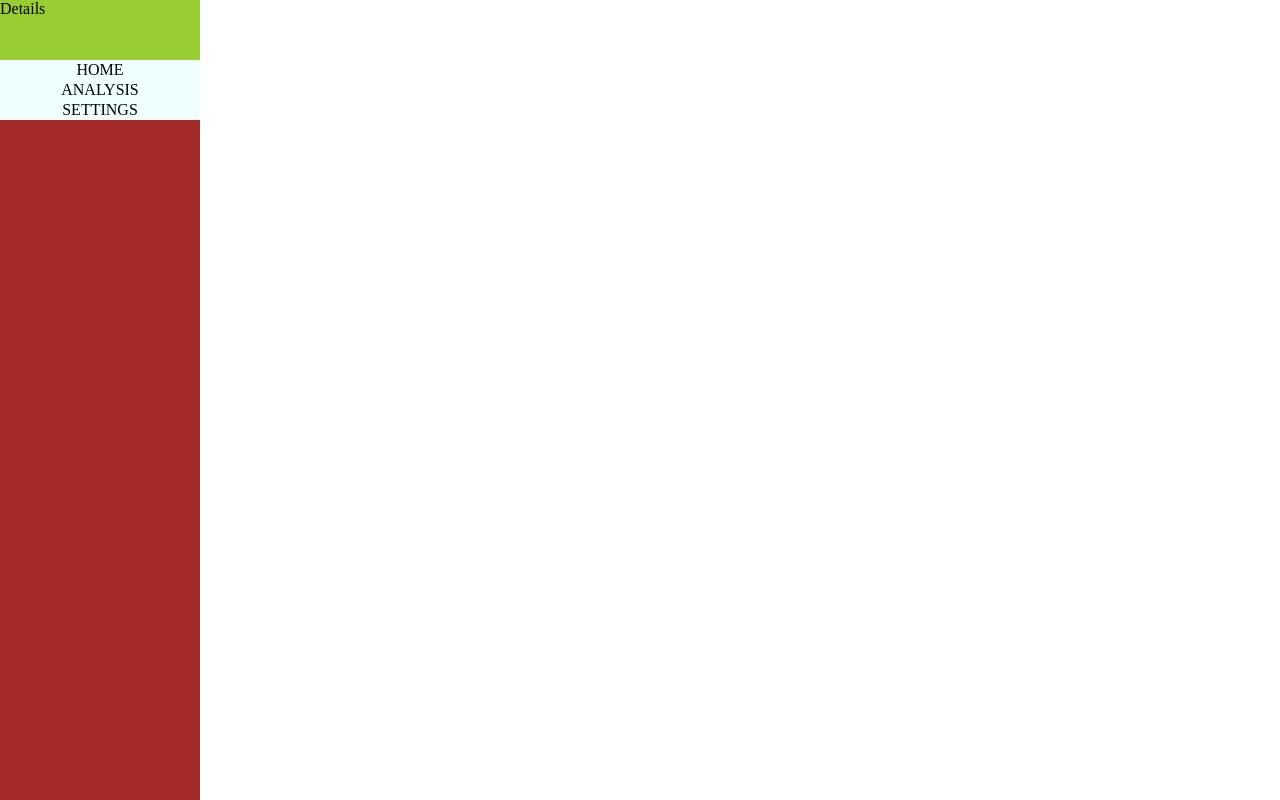
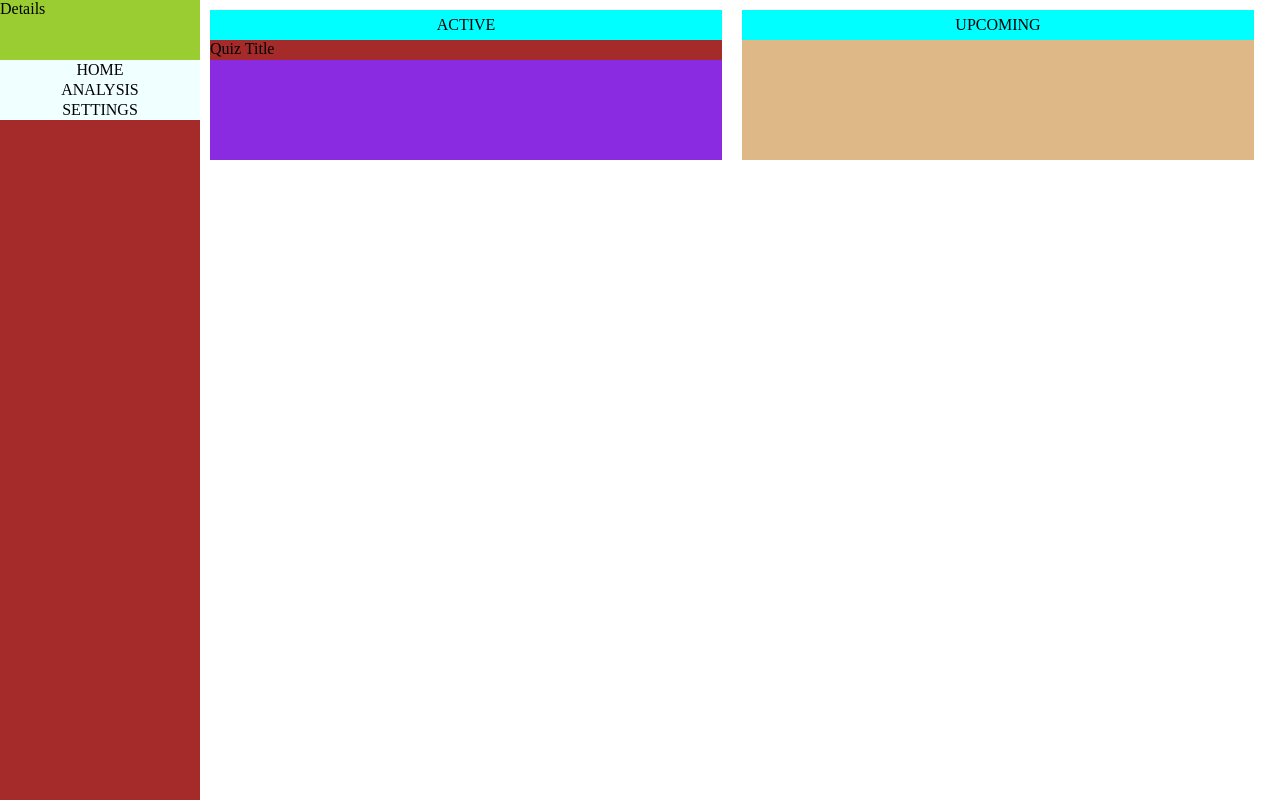
Before and after one commit to svr8/Valkyrie, a plain HTML site: page dashboard.html in a window 1280 px wide. Drawn offline with Linux system fonts and the light colour scheme.

Commit message:
Added Quiz List Widgets

```diff
--- a/dashboard.html
+++ b/dashboard.html
@@ -1,7 +1,10 @@
 <html>
 <head>
     <!-- Styles -->
+    <link rel="stylesheet" href="style/common.css">
     <link rel="stylesheet" href="style/sidebar.css">
+    <link rel="stylesheet" href="style/home.css">
+
 
     <!-- Scripts -->
     <script src="thirdparty/jquery.min.js"></script>
@@ -15,19 +18,24 @@
             Details
         </div>
 
-        <div id="student-options-container">
+        <div id="container-student-options">
             <div id="home" class="Sidebar-Option">HOME</div>
             <div id="analysis" class="Sidebar-Option">ANALYSIS</div>
             <div id="settings" class="Sidebar-Option">SETTINGS</div>
         </div>
     </div>
 
-    <div id="quizList-active">
-
+    <div id="container-quizList">
+        <div class="QuizList" id="quizList-active">
+            <div class="QuizList-Title">ACTIVE</div>
+            <div class="QuizList-ItemContainer">
+                <div class="QuizList-Item"> Quiz Title </div>
+            </div>
+        </div>
+        <div class="QuizList" id="quizList-upcoming">
+            <div class="QuizList-Title">UPCOMING</div>
+        </div>
     </div>
 
-    <div id="quizList-upcoming">
-
-    </div>
 </body>
 </html>
--- /dev/null
+++ b/style/common.css
@@ -0,0 +1,4 @@
+body
+{
+    overflow: hidden;
+}
--- /dev/null
+++ b/style/home.css
@@ -0,0 +1,61 @@
+#container-quizList
+{
+    position: absolute;
+    top: 0px;
+    left: 200px;
+    width: 100%;
+    height: 300px;
+    /* background-color: black; */
+}
+
+.QuizList {
+    position: relative;
+    float: left;
+    width: 40%;
+    height: 150px;
+
+    background-color: burlywood;
+    margin: 10px;
+
+}
+.QuizList-Title
+{
+    position: relative;
+    top: 0px;
+    left: 0px;
+    width: 100%;
+    height: 30px;
+
+    background-color: aqua;
+
+    /* Align text centerally */
+    text-align: center;
+    vertical-align: middle;
+    line-height: 30px;
+}
+.QuizList-ItemContainer
+{
+    position: relative;
+    top: 0px;
+    left: 0px;
+    width: 100%;
+    height: 120px;
+
+    background-color: blueviolet;
+}
+.QuizList-Item
+{
+    position: relative;
+    top: 0px;
+    left: 0px;
+    width: 100%;
+    height: 20px;
+
+    background-color: brown;
+    transition: 0.1s;
+}
+.QuizList-Item:hover
+{
+    cursor: pointer;
+    background-color: antiquewhite;
+}
--- a/style/sidebar.css
+++ b/style/sidebar.css
@@ -21,7 +21,7 @@
     background-color: yellowgreen;
 }
 
-#student-options-container
+#container-student-options
 {
     position: relative;
     top:0px;
--- a/style/signIn.css
+++ b/style/signIn.css
@@ -1,3 +1,8 @@
+body
+{
+    background-color: brown;
+}
+
 #signInContainer
 {
     width: 400px;
@@ -46,8 +51,3 @@
     background-color: rgba(255, 255, 255, 0.5);
 
 }
-
-body
-{
-    background-color: brown;
-}
```
Also changed, not shown: index.html (+1 -0 lines).
